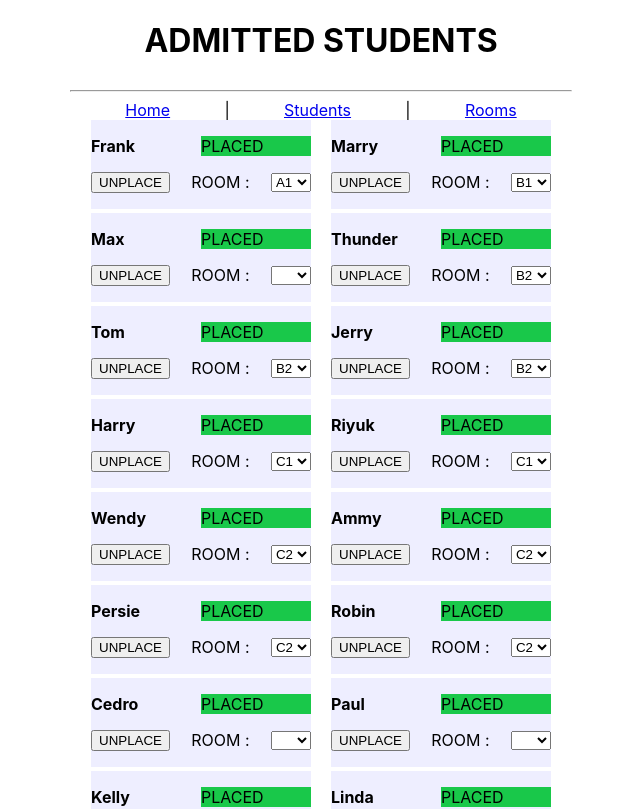
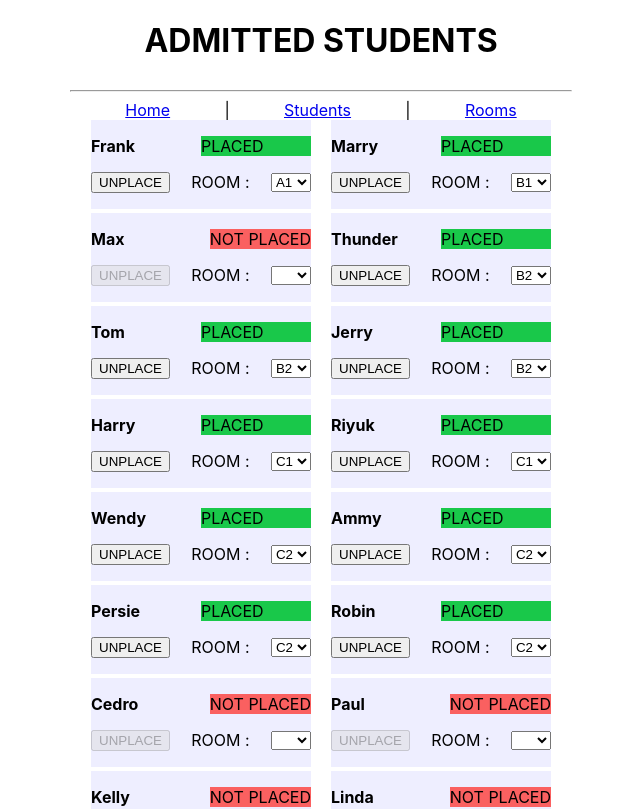
Before and after one commit to mfrank37/hostel-management-app, a React (Create React App) app: page /students in a window 1280 px wide. Shown: the top 809 px of the page, without its empty margins (319-959 px from the left). Built offline with nearby package versions, Linux system fonts and the light colour scheme.

Commit message:
using react-redux - manages props and states

```diff
--- a/package.json
+++ b/package.json
@@ -8,8 +8,10 @@
     "@testing-library/user-event": "^12.6.2",
     "react": "^17.0.1",
     "react-dom": "^17.0.1",
+    "react-redux": "^7.2.2",
     "react-router-dom": "^5.2.0",
     "react-scripts": "4.0.1",
+    "redux": "^4.0.5",
     "web-vitals": "^0.2.4"
   },
   "scripts": {
--- a/src/App.js
+++ b/src/App.js
@@ -1,22 +1,51 @@
 import { Component } from 'react';
+import { connect, Provider } from 'react-redux';
 import { BrowserRouter, Route } from 'react-router-dom';
+import { Switch } from 'react-router-dom/cjs/react-router-dom';
+import { createStore } from 'redux';
 import './App.css';
 import Home from './routes/Home';
 import Room from './routes/room';
 import Rooms from './routes/rooms';
 import Students from './routes/Students';
+import {beds, rooms, roomTypes, students}  from './data';
+import handleActions from './controllers/handleActions';
+
+const initialState = {
+  title: 42,
+  rooms,
+  beds,
+  students,
+  roomTypes
+}
+
+function reducer(state = initialState, action){
+  console.log(action);
+  return handleActions(state, action);
+}
+
+const store = createStore(reducer);
 
 class App extends Component {
   render() {
     return (
-      <BrowserRouter>
-      <Route exact path='/' component={Home} />
-      <Route exact path='/rooms' component={Rooms} />
-      <Route path='/rooms/:name' component={Room} />
-      <Route path='/students' component={Students} />
-      </BrowserRouter>
+      <Provider store={store}>
+        <BrowserRouter>
+          <Switch>
+            <Route exact path='/' component={Home} />
+            <Route exact path='/rooms' component={Rooms} />
+            <Route path='/rooms/:name' component={Room} />
+            <Route path='/students' component={Students} students={this.props.students}/>
+          </Switch>
+        </BrowserRouter>
+      </Provider>
     )
   }
 };
 
+const mapStateToProps = (state) => ({
+  rooms,
+  students
+})
+
 export default App;
--- a/src/components/Student.jsx
+++ b/src/components/Student.jsx
@@ -1,25 +1,59 @@
-import { Component } from 'react';
-import { rooms } from '../data';
+import { connect, useSelector } from 'react-redux';
+import { useDispatch } from 'react-redux';
 
-class Student extends Component {
-  render() {
-    const { student } = this.props;
+
+const Student = (props) => {
+  const displaceStudent = async ({target}) => {
+    console.log(target);
+    dispatch({
+      type: 'DISPLACE_STUDENT',
+      student: parseInt(target.getAttribute('data-student')),
+      room: target.value
+    });
+  };
+
+  const unplaceStudent = async ({target}) => {
+    dispatch({
+      type: 'UNPLACE_STUDENT',
+      student: parseInt(target.getAttribute('data-student'))
+    })
+  }
+
+  const dispatch = useDispatch();
+  const { rooms } = useSelector((state) => ({rooms: state.rooms}));
+  const { student } = props;
+
   return (
     <div className='student'>
-        <p>
-          <p className='up'><b className='name'>{student}</b> <span className='status'>PLACED</span></p>
+      <div>
+        <p className='up'><b className='name'>{student.name}</b>
+          {
+            rooms.some((room)=> room.students.includes(student.name))
+            ? <span className='status'>PLACED</span>
+            : <span className='exceed'>NOT PLACED</span>
+          }
         </p>
+      </div>
       <p className='low'>
-          <button>UNPLACE</button>
+        {
+          rooms.some((room) => room.students.includes(student.name))
+          ? <button onClick={unplaceStudent} data-student={student.id}>UNPLACE</button>
+          : <button onClick={unplaceStudent} disabled data-student={student.id}>UNPLACE</button>
+        }
         ROOM :
-          <select>
-            <option selected> </option>
-            {rooms.map(room => room.students.includes(student) ? <option selected>{room.name}</option> : <option>{room.name}</option>)}
+        <select onChange={displaceStudent} data-student={student.id}>
+          <option selected disabled></option>
+          {
+            rooms.map((room) =>
+              room.students.includes(student.name)
+              ? <option selected key={room.id} value={room.name}>{room.name}</option>
+              : <option key={room.id} value={room.name}>{room.name}</option>
+            )
+          }
         </select>
       </p>
     </div>
   )
-  }
-}
+};
 
 export default Student;
--- /dev/null
+++ b/src/controllers/handleActions.js
@@ -0,0 +1,41 @@
+import { rooms } from "../data";
+
+export default function handleActions(state, action) {
+  let stud;
+  switch (action.type) {
+    case 'DISPLACE_STUDENT':
+      // remove him/er from where s/he was
+      try {
+        stud = state.students.find((std) => std.id === action.student);
+        const removeFrom = new Set(rooms.find((room) => room.students.includes(stud.name)).students);
+        console.log(removeFrom);
+        removeFrom.delete(stud.name);
+        state.rooms.find((room) => room.students.includes(stud.name)).students = Array.from(removeFrom);
+      } catch (e) {
+
+      }
+      // add him/er to new room
+      state.students.find((std) => std.id === action.student).room = action.room;
+      // take him/er to the room
+      rooms.find((room) => room.name === action.room).students.push(stud.name);
+      return {
+        students: state.students,
+        rooms: state.rooms
+      }
+      case 'UNPLACE_STUDENT':
+        // remove him from the room
+        state.students.find((std) => std.id === action.student).room = '';
+        stud = state.students.find((std) => std.id === action.student);
+        const list = new Set(rooms.find((room) => room.students.includes(stud.name)).students);
+        console.log(list);
+        list.delete(stud.name);
+        rooms.find((room) => room.students.includes(stud.name)).students = Array.from(list);
+        console.log(stud);
+        return {
+          students: state.students,
+          rooms: state.rooms
+        }
+        default:
+          return state;
+  }
+}
--- a/src/data.js
+++ b/src/data.js
@@ -1,21 +1,21 @@
 export const students = [
-    'Frank',
-    'Marry',
-    'Max',
-    'Thunder',
-    'Tom',
-    'Jerry',
-    'Harry',
-    'Riyuk',
-    'Wendy',
-    'Ammy',
-    'Persie',
-    'Robin',
-    'Cedro',
-    'Paul',
-    'Kelly',
-    'Linda',
-    'Zoe'
+  {id: 1,  name: 'Frank',   room: 'A1'},
+  {id: 2,  name: 'Marry',   room: 'B1'},
+  {id: 3,  name: 'Max',     room: 'B2'},
+  {id: 4,  name: 'Thunder', room: 'B2'},
+  {id: 5,  name: 'Tom',     room: 'B2'},
+  {id: 6,  name: 'Jerry',   room: 'C1'},
+  {id: 7,  name: 'Harry',   room: 'C1'},
+  {id: 8,  name: 'Riyuk',   room: 'C2'},
+  {id: 9,  name: 'Wendy',   room: 'C2'},
+  {id:10,  name: 'Ammy',    room: 'C2'},
+  {id:11,  name: 'Persie',  room: 'C2'},
+  {id:12,  name: 'Robin',   room: ''  },
+  {id:13,  name: 'Cedro',   room: ''  },
+  {id:14,  name: 'Paul',    room: ''  },
+  {id:15,  name: 'Kelly',   room: ''  },
+  {id:16,  name: 'Linda',   room: ''  },
+  {id: 17, name: 'Zoe',     room: ''  }
 ];
 
 export const roomSizes = Object.freeze({
@@ -24,54 +24,62 @@ export const roomSizes = Object.freeze({
   C: 4
 });
 
-export const rooms = [
-    {
+export const rooms = [{
+    id: 1,
     name: 'A1',
     beds: roomSizes.A,
-        students: [students[0]]
+    students: [students[0].name]
   },
   {
+    id: 2,
     name: 'A2',
     beds: roomSizes.A,
     students: []
   },
   {
+    id: 3,
     name: 'B1',
     beds: roomSizes.B,
-        students: [students[1]]
+    students: [students[1].name]
   },
   {
+    id: 4,
     name: 'B2',
     beds: roomSizes.B,
-        students: [students[3], students[4], students[5]]
+    students: [students[3].name, students[4].name, students[5].name]
   },
   {
+    id: 5,
     name: 'C1',
     beds: roomSizes.C,
-        students: [students[6], students[7]]
+    students: [students[6].name, students[7].name]
   },
   {
+    id: 6,
     name: 'C2',
     beds: roomSizes.C,
-        students: [students[8], students[9], students[10], students[11]]
+    students: [students[8].name, students[9].name, students[10].name, students[11].name]
   }
 ];
 
 export const roomTypes = [
   {
+    id: 1,
     name: 'A',
     size: roomSizes.A,
-    count: 2
+    rooms: [1, 2]
   },
   {
+    id: 2,
     name: 'B',
     size: roomSizes.B,
-    count: 2
+    rooms: [3, 4]
   },
   {
+    id: 3,
     name: 'C',
     size: roomSizes.C,
-    count: 2
+    rooms: [5, 6]
   }
 ];
 
--- a/src/routes/Home.jsx
+++ b/src/routes/Home.jsx
@@ -1,7 +1,6 @@
 import { Component, Fragment } from 'react';
 import { Link } from 'react-router-dom';
 import Header from '../components/header';
-import Navigation from '../components/navigation';
 import { beds, rooms, roomTypes, students } from '../data';
 
 class Home extends Component {
@@ -14,7 +13,7 @@ class Home extends Component {
           <Link to='/rooms'><p>AVAILABLE ROOMS   : <span className='meet'>{rooms.length}</span></p></Link>
           <p>AVAILABLE BEDS    : <span className='exceed'>{beds()}</span></p>
           <ul>
-          { roomTypes.map((type) => <li>{type.size} bed-rooms = {type.count}</li>) }
+          { roomTypes.map((type) => <li key={type.id}>{type.size} bed-rooms = {type.rooms.length}</li>) }
           </ul>
         </div>
       </Fragment>
--- a/src/routes/Students.jsx
+++ b/src/routes/Students.jsx
@@ -1,20 +1,21 @@
 import {
   Component, Fragment
 } from "react";
+import { connect } from 'react-redux';
 import Header from "../components/header";
 import Student from '../components/Student';
-import { students } from "../data";
+import { useSelector } from 'react-redux';
 
-
-class Students extends Component {
-  render() {
+const Students = () => {
+  const students = useSelector((state) => state.students);
+  console.log(students);
   return (
     <Fragment>
       <Header title='ADMITTED STUDENTS' />
       <div className='students-list'>
         {
           students.map((student) =>
-              <Student student={student} />
+            <Student state={student} key={student.id} student={student} />
           )
         }
       </div>
@@ -25,7 +26,6 @@ class Students extends Component {
       </div>
     </Fragment>
   )
-  }
 };
 
 export default Students;
```
Also changed, not shown: 1 other file (tests, documents, lock files or other folders). Lines whose indentation alone changed are shown as unchanged.
